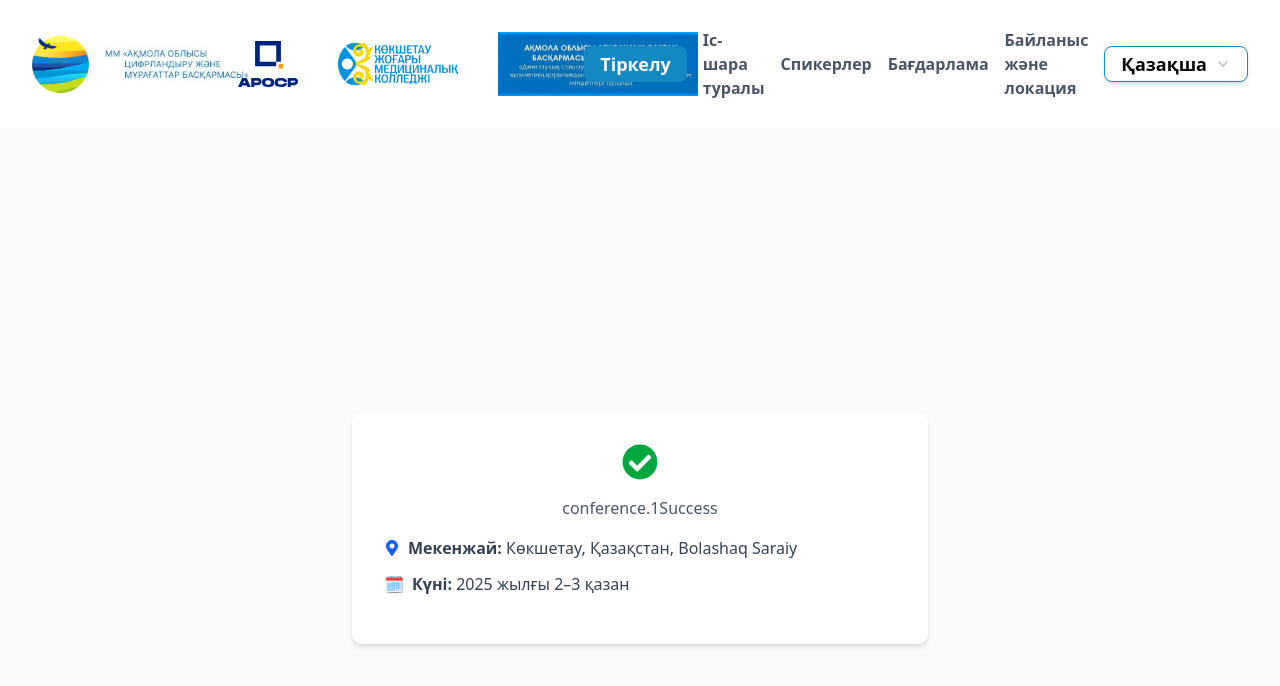
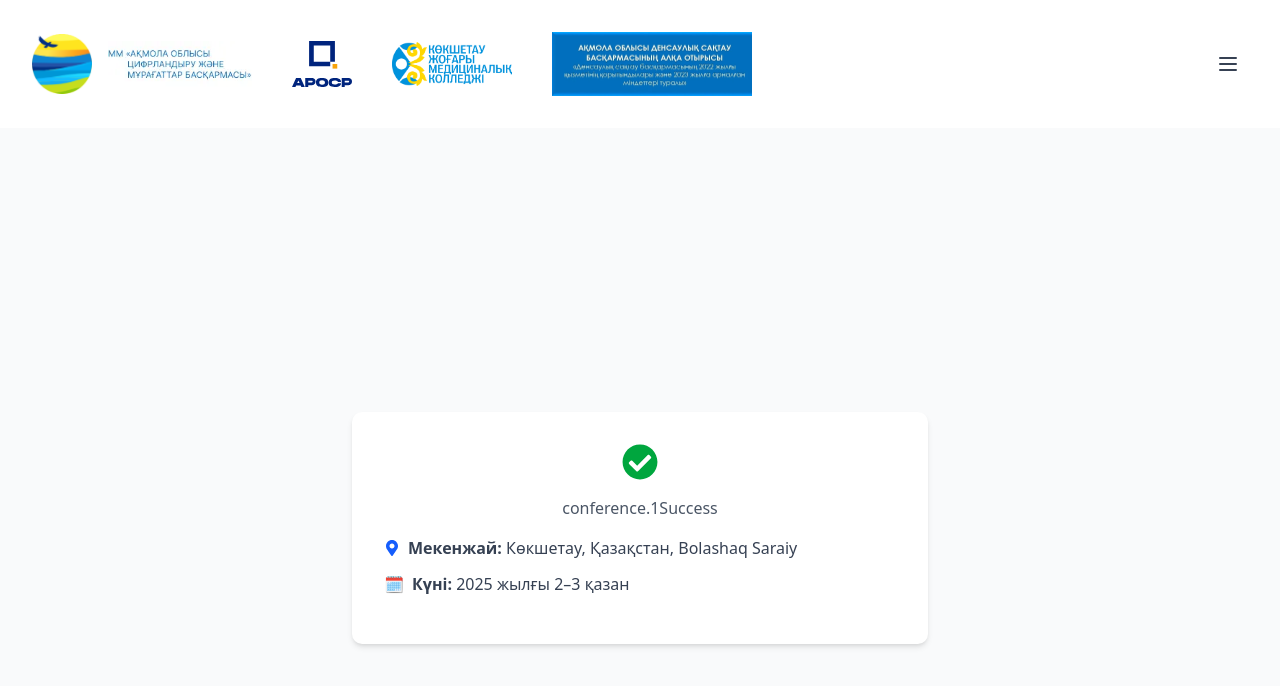
Before and after one commit to Darkhan-05/college-front, a Next.js app: page /1/1/confirm/1 in a window 1280 px wide. Shown: the top 686 px of the page. Built offline with nearby package versions, Linux system fonts and the light colour scheme.

Commit message:
Update header.tsx

```diff
--- a/src/widgets/header.tsx
+++ b/src/widgets/header.tsx
@@ -50,7 +50,7 @@ export default function Header() {
                     </div>
 
                     {/* Десктоп навигация */}
-                    <nav className="hidden xl:flex lg:items-center space-x-4">
+                    <nav className="hidden 2xl:flex lg:items-center space-x-4">
                         <RegistrationTabs/>
                         {navItems.map(({ href, label }) => (
                             <Link key={href} href={href} className="text-gray-600 hover:text-black">
@@ -61,7 +61,7 @@ export default function Header() {
                     </nav>
 
                     {/* Mobile Menu с Sheet */}
-                    <div className="xl:hidden">
+                    <div className="2xl:hidden">
                         <Sheet>
                             <SheetTrigger asChild>
                                 <button className="flex items-center p-2 rounded-md hover:bg-gray-100">
```
